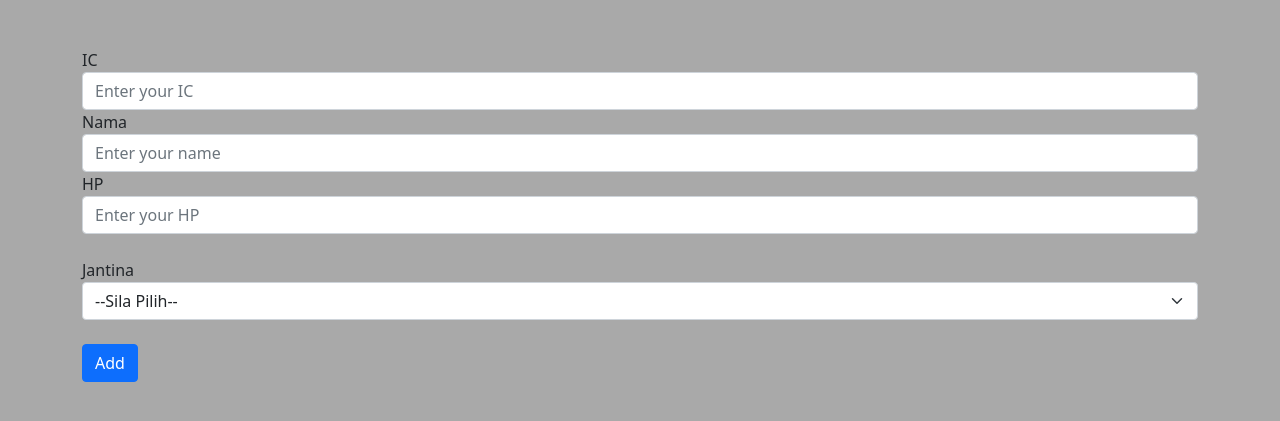
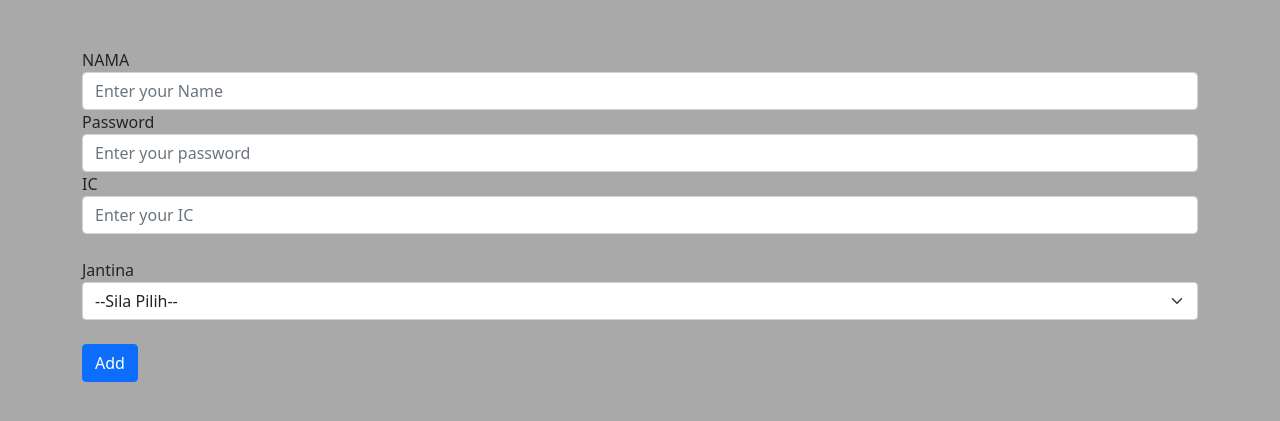
Before and after one commit to ellyvssa/final, a PHP site: page /login.php in a window 1280 px wide. Shown: the top 421 px of the page. Run offline with PHP 8.4, Linux system fonts and the light colour scheme.

Commit message:
login.php

```diff
--- a/login.php
+++ b/login.php
@@ -1,14 +1,14 @@
 <?php
 include 'config.php';
 if (isset($_POST['add'])){
+    $nama=$_POST['nama'];
+    $password=$_POST['password'];
     $ic=$_POST['ic'];
-    $nama=$_POST['nama'];
-    $hp=$_POST['hp'];
     $jantina=$_POST['jantina'];
 
 
-    $sql="insert into pekerja (ic,nama,hp,jantina)
-    values('$ic','$nama','$hp', '$jantina' )";
+    $sql="insert into logmasuk (nama,password,ic,jantina)
+    values('$nama','$password','$ic', '$jantina' )";
     $result=mysqli_query($conn,$sql);
     if($result){
        echo "<script>alert('Data inserted sucsessfully');
@@ -42,19 +42,19 @@ if (isset($_POST['add'])){
     <div class= "container my-5">
     <form method="post">
     <div class="form-group">
+    <label>NAMA</label>
+    <input type="text" class="form-control"
+    placeholder="Enter your Name" name="nama" autocomplete="off">
+  </div>
+  <div class="form-group">
+    <label>Password</label>
+    <input type="password" class="form-control"
+    placeholder="Enter your password" name="password">
+  </div>
+  <div class="form-group">
     <label>IC</label>
     <input type="text" class="form-control"
-    placeholder="Enter your IC" name="ic" autocomplete="off">
-  </div>
-  <div class="form-group">
-    <label>Nama</label>
-    <input type="text" class="form-control"
-    placeholder="Enter your name" name="nama">
-  </div>
-  <div class="form-group">
-    <label>HP</label>
-    <input type="text" class="form-control"
-    placeholder="Enter your HP" name="hp">
+    placeholder="Enter your IC" name="ic">
   </div><br>
   <div class="form-group">
     <label>Jantina</label>
```
